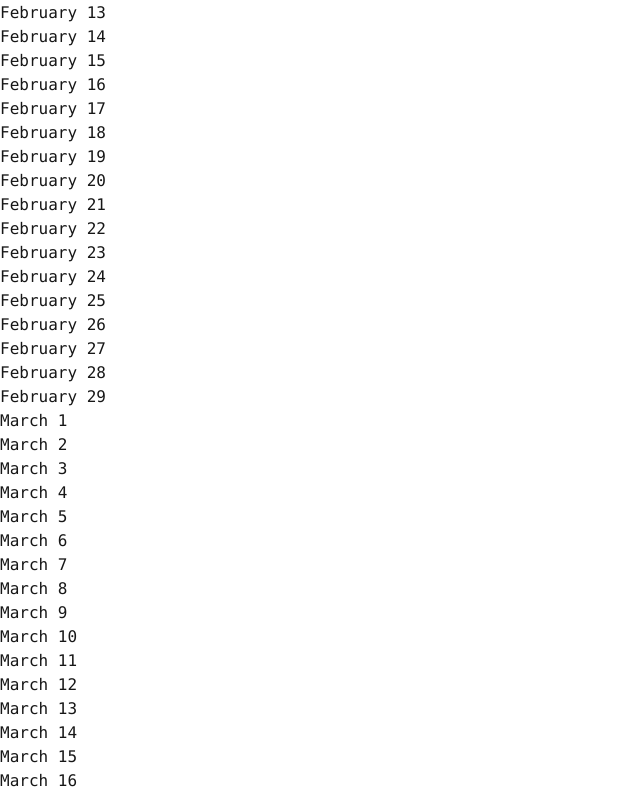
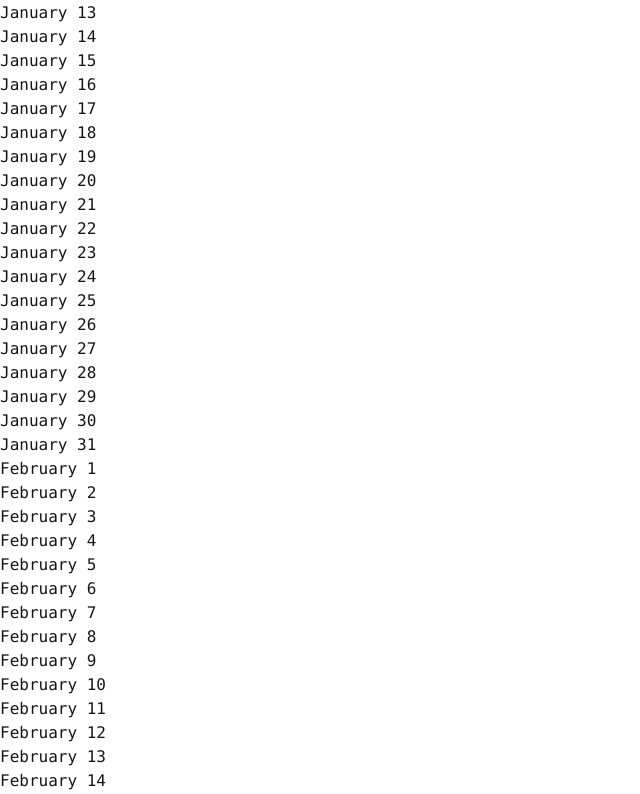
Before and after one commit to yennyF/dot-by-dot, a Next.js app: page / in a window 1280 px wide. Shown: the part 206-1000 px from the top of the page, without its empty margins (0-640 px from the left). Built offline with nearby package versions, Linux system fonts and the light colour scheme.

Commit message:
feat: improvements

```diff
--- /dev/null
+++ b/src/app/AppContext.tsx
@@ -0,0 +1,55 @@
+import React, { createContext, useState, ReactNode, useEffect } from 'react';
+import { initHabitHistory, initHabits, updateHabits } from './api';
+
+type ThemeType = 'light' | 'dark';
+
+interface AppContextProps {
+    theme: ThemeType;
+    toggleTheme: () => void;
+    habits: string[];
+    addHabit: (habit: string) => boolean;
+    deleteHabit: (habit: string) => boolean;
+}
+
+const AppContext = createContext({} as AppContextProps);
+
+const AppProvider = ({ children }: { children: ReactNode }) => {
+    const [theme, setTheme] = useState<ThemeType>('light');
+    const [habits, setHabits] = useState<string[]>([]);
+
+    useEffect(() => {
+        const habits = initHabits();;
+        setHabits(habits);
+
+        initHabitHistory(habits);
+    }, []);
+
+    const toggleTheme = () => {
+        setTheme((prev) => (prev === 'light' ? 'dark' : 'light'));
+    };
+
+    const addHabit = (habit: string) => {
+        if (!habit.length) return false;
+        if (habits.includes(habit)) return false;
+
+        const newHabits = [...habits, habit];
+        setHabits(newHabits);
+        updateHabits(newHabits);
+        return true;
+    };
+
+    const deleteHabit = (habit: string) => {
+        const index = habits.indexOf(habit);
+        if (index < 0) return false;
+
+        const newHabits = [...habits];
+        newHabits.splice(index, 1);
+        setHabits(newHabits);
+        updateHabits(newHabits);
+        return true;
+    };
+
+    return <AppContext value={{ theme, toggleTheme, habits, addHabit, deleteHabit }}>{children}</AppContext>;
+};
+
+export { AppContext, AppProvider };
--- a/src/app/EditHabitsDialog.tsx
+++ b/src/app/EditHabitsDialog.tsx
@@ -1,10 +1,11 @@
 "use client"
 
 import { Dialog } from "radix-ui";
-import { ChangeEvent, useEffect, useState } from "react";
+import { ChangeEvent, use, useState } from "react";
 import './EditHabitsDialog.css';
-import { getHabits, updateHabits } from "./api";
+import { updateHabits } from "./api";
 import { TrashIcon, Pencil1Icon, PlusIcon, Cross1Icon } from "@radix-ui/react-icons";
+import { AppContext } from "./AppContext";
 
 interface EditHabitsDialogProps {
     children: React.ReactNode;
@@ -30,35 +31,26 @@ export default function EditHabitsDialog({ children }: EditHabitsDialogProps) {
 }
 
 function DialogContent() {
-    const [habits, setHabits] = useState<string[]>([]);
+    const appContext = use(AppContext);
+    if (!appContext) {
+        throw new Error('DialogContent must be used within a AppProvider');
+    }
+    const { habits, addHabit, deleteHabit } = appContext;
+
     const [habitInput, setHabitInput] = useState('');
-
-    useEffect(() => {
-        const habits = getHabits();
-        setHabits(habits);
-    }, []);
 
     const handleHabitInputChange = (event: ChangeEvent<HTMLInputElement>) => {
         setHabitInput(event.target.value);
     };
 
     const handleAddHabitClick = () => {
-        if (habitInput.length) {
-            const newHabits = [...habits, habitInput];
-            setHabits(newHabits);
+        if (addHabit(habitInput)) {
             setHabitInput('');
-            updateHabits(newHabits);
         }
     };
 
     const handleDeleteHabitClick = (habit: string) => {
-        const index = habits.indexOf(habit);
-        if (index > -1) {
-            const newHabits = [...habits];
-            newHabits.splice(index, 1);
-            setHabits(newHabits);
-            updateHabits(newHabits);
-        }
+        deleteHabit(habit);
     };
 
     return (
--- a/src/app/api.ts
+++ b/src/app/api.ts
@@ -1,4 +1,4 @@
-import { EachDayOfIntervalResult } from "date-fns";
+import { eachDayOfInterval, EachDayOfIntervalResult, subDays, subMonths } from "date-fns";
 
 export function generateRandomDaysForMonth(
     totalDays: EachDayOfIntervalResult<{
@@ -22,64 +22,56 @@ export function generateRandomDaysForMonth(
     return result;
 }
 
-export function getHabits() {
-    const str = localStorage.getItem('habits');
+// Habit
 
-    if (str?.length) {
-        return JSON.parse(str);
-    } else {
+const habitsKey = 'habits';
+
+export function initHabits() {
     const habits = ["React", "JS", "LeetCode", "English", "Behavioral"];
-        updateHabits(habits);
+    localStorage.setItem(habitsKey, JSON.stringify(habits));
     return habits;
 }
+
+export function getHabits(): string[] {
+    const str = localStorage.getItem(habitsKey);
+    return str ? JSON.parse(str) : [];
 }
 
 export function updateHabits(habits: string[]) {
-    localStorage.setItem('habits', JSON.stringify(habits));
+    localStorage.setItem(habitsKey, JSON.stringify(habits));
 }
 
-export type HabitHistoryEntry = {
-    date: Date;
-    track: Record<string, boolean>;
-};
+// HabitHistory
 
-export function getHabitHistory(
-    totalDays: EachDayOfIntervalResult<{
-        start: Date;
-        end: Date;
-    }, undefined>
-): HabitHistoryEntry[] {
-    function buildHabitHistory() {
+const habitHistoryKey = 'habitHistory';
+export type TrackHabitType = Record<string, boolean>;
+export type HabitHistoryType = Record<string, TrackHabitType>;
+
+export function initHabitHistory(habits: string[]) {
     const currentDate = new Date();
-        const result: HabitHistoryEntry[] = [];
-        const habits = getHabits();
+    const totalDays = eachDayOfInterval({
+        start: subMonths(currentDate, 1),
+        end: subDays(currentDate, 1)
+    });
+    const habitHistory: HabitHistoryType = {};
 
     totalDays.forEach((date) => {
-            const items: HabitHistoryEntry = {
-                date,
-                track: {}
-            };
-            if (date < currentDate) {
+        const dateString = date.toDateString();
+        habitHistory[dateString] = {};
         for (let habit of habits) {
-                    items.track[habit] = Math.random() > 0.5;
+            habitHistory[dateString][habit] = Math.random() > 0.5;
         }
-            }
-            result.push(items);
     });
 
-        return result;
+    localStorage.setItem(habitHistoryKey, JSON.stringify(habitHistory));
+    return habitHistory;
 }
 
-    const str = localStorage.getItem('habitHistory');
-    if (str?.length) {
-        return JSON.parse(str);
-    } else {
-        const habitHistory = buildHabitHistory();
-        updateHabitHitory(habitHistory);
-        return habitHistory;
-    }
+export function getHabitHistory(): HabitHistoryType {
+    const str = localStorage.getItem(habitHistoryKey);
+    return str ? JSON.parse(str) : [];
 }
 
-export function updateHabitHitory(habitHistory: HabitHistoryEntry[]) {
-    localStorage.setItem('habitHistory', JSON.stringify(habitHistory));
+export function updateHabitHitory(habitHistory: HabitHistoryType) {
+    localStorage.setItem(habitHistoryKey, JSON.stringify(habitHistory));
 }
--- a/src/app/calendarList.tsx
+++ b/src/app/calendarList.tsx
@@ -1,38 +1,50 @@
 "use client"
 
-import { useEffect, useRef, useState } from "react";
-import { format, subMonths, eachDayOfInterval, isToday, addDays } from "date-fns";
+import { use, useEffect, useRef, useState } from "react";
+import { format, subMonths, eachDayOfInterval, isToday, addDays, isFuture } from "date-fns";
 import './calendar.css';
-import { getHabits, getHabitHistory, HabitHistoryEntry, updateHabitHitory } from "./api";
+import { getHabitHistory, HabitHistoryType, updateHabitHitory } from "./api";
 import useScrollTo from "./hooks/useScrollBottom";
 import useOnScreen from "./hooks/useOnScreen";
 import EditHabitsDialog from "./EditHabitsDialog";
 import { ArrowDownIcon, Pencil1Icon } from "@radix-ui/react-icons";
+import { AppContext } from "./AppContext";
 
 export default function CalendarList() {
-    const [habits, setHabits] = useState<string[]>([]);
-    const [habitHistory, setHabitHistory] = useState<HabitHistoryEntry[]>([]);
+    const appContext = use(AppContext);
+    if (!appContext) {
+        throw new Error('CalendarList must be used within a AppProvider');
+    }
+    const { habits } = appContext;
+
+    const [habitHistory, setHabitHistory] = useState<HabitHistoryType>({});
 
     const scrollTarget = useRef<HTMLDivElement>(null);
     const scrollToTarget = useScrollTo(scrollTarget, true, true);
     const isVisible = useOnScreen(scrollTarget);
 
     useEffect(() => {
-        const habits = getHabits();
-        setHabits(habits);
-
-        const currentDate = new Date();
-        const startDate = subMonths(currentDate, 12);
-        const endDate = addDays(currentDate, 5);
-        const totalDays = eachDayOfInterval({ start: startDate, end: endDate });
-        setHabitHistory(getHabitHistory(totalDays));
+        setHabitHistory(getHabitHistory());
     }, []);
 
-    const toogleHabit = (index: number, habit: string) => {
-        habitHistory[index].track[habit] = !habitHistory[index].track[habit];
-        setHabitHistory([...habitHistory]);
+    const toogleHabit = (date: Date, habit: string) => {
+        const dateString = date.toDateString();
+
+        if (!habitHistory[dateString]) {
+            habitHistory[dateString] = {};
+        }
+
+        const value: boolean = habitHistory[dateString][habit] ?? false;
+        habitHistory[dateString][habit] = !value;
+        setHabitHistory({ ...habitHistory });
         updateHabitHitory(habitHistory);
     }
+
+    const currentDate = new Date();
+    const totalDays = eachDayOfInterval({
+        start: subMonths(currentDate, 1),
+        end: addDays(currentDate, 5)
+    });
 
     return (
         <div className="flex flex-col items-center">
@@ -54,7 +66,8 @@ export default function CalendarList() {
                 ))}
 
                 {/* Body */}
-                {habitHistory.map(({ date, track }, index) => {
+                {totalDays.map((date, index) => {
+                    const track = habitHistory[date.toDateString()];
                     return (
                         <>
                             <div key={index} className={`flex items-center text-left ${isToday(date) ? "today" : ""}`}>
@@ -62,12 +75,12 @@ export default function CalendarList() {
                             </div>
                             {habits.map((habit) => (
                                 <div key={habit} className="grid place-items-center">
-                                    {track[habit] !== undefined ?
-                                        <div
-                                            className={`text-center rounded-full w-4 h-4 ${track[habit] === true ? "bg-amber-100" : "bg-neutral-800"}`}
-                                            onClick={() => toogleHabit(index, habit)}
+                                    {isFuture(date)
+                                        ? undefined
+                                        : <div
+                                            className={`text-center rounded-full w-4 h-4 ${track?.[habit] === true ? "bg-amber-100" : "bg-neutral-800"}`}
+                                            onClick={() => toogleHabit(date, habit)}
                                         ></div>
-                                        : undefined
                                     }
                                 </div>
                             ))}
--- a/src/app/page.tsx
+++ b/src/app/page.tsx
@@ -3,6 +3,7 @@
 import Calendar from "./calendar";
 import { useState } from "react";
 import CalendarList from "./calendarList";
+import { AppProvider } from "./AppContext";
 
 export default function Home() {
   const [option, setOption] = useState(1);
@@ -14,7 +15,9 @@ export default function Home() {
         <button className="button-default"onClick={() => setOption(2)} >Calendar List</button>
         </div>
         {option === 1 ? <Calendar/> : <CalendarList/>} */}
-        <CalendarList/>
+        <AppProvider>
+          <CalendarList/>
+        </AppProvider>
     </div>
   );
 }
```
Lines whose indentation alone changed are shown as unchanged.
